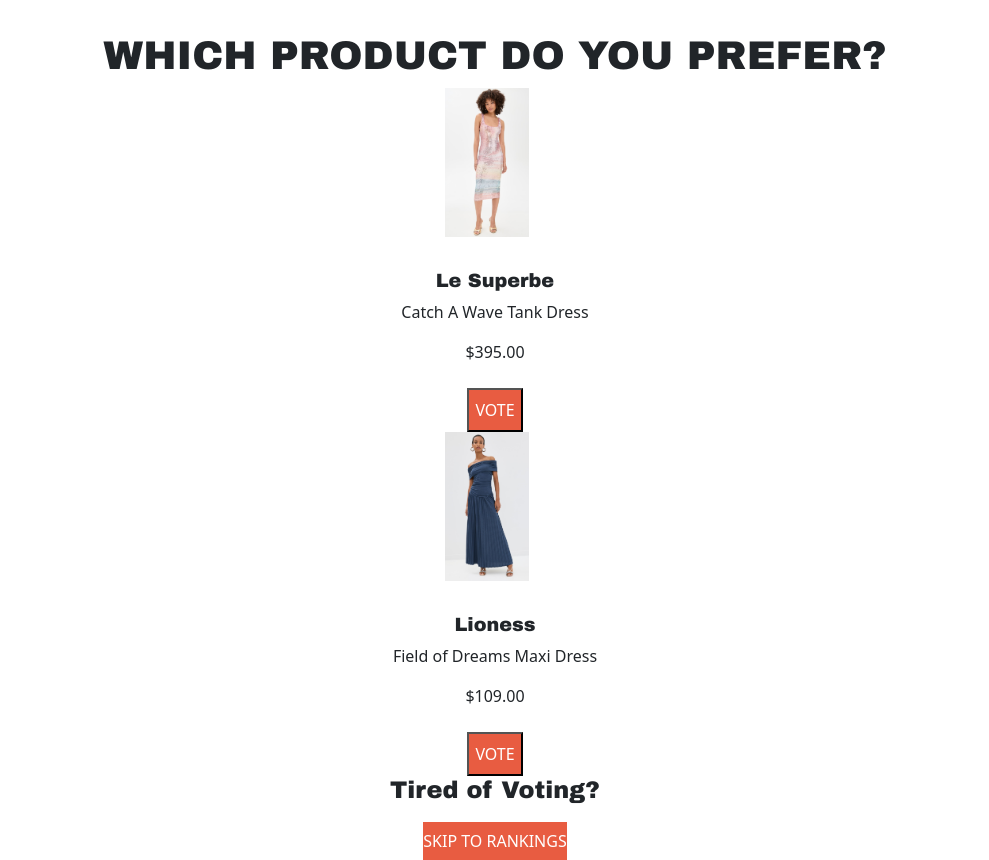
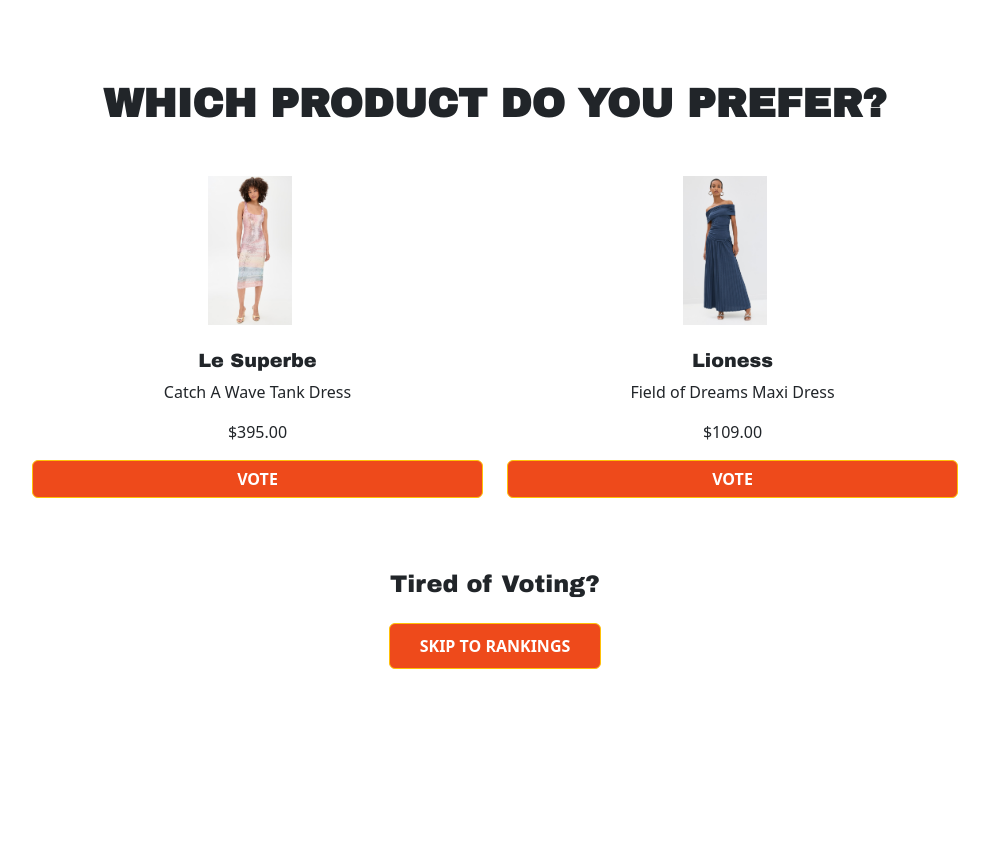
Before and after one commit to Crowdbop-ai/React_website, a React (Vite) app: page /voting in a window 1280 px wide. Shown: the whole page, without its empty margins (145-1134 px from the left). After the commit the page ends 800 px from the top, so only its background shows below. Built offline with nearby package versions, Linux system fonts and the light colour scheme.

Commit message:
voting component UI fix for demo

```diff
--- a/src/content/CrowdbopVoting.jsx
+++ b/src/content/CrowdbopVoting.jsx
@@ -1,5 +1,6 @@
 import React, { useState } from "react";
 import { Link } from "react-router-dom";
+import { Button, Container, Row, Col } from "react-bootstrap";
 
 // Import images
 import londonJeans from "../assets/london_jeans.jpg";
@@ -72,56 +73,54 @@
   };
 
   return (
-    <div className="max-w-4xl mx-auto px-4 py-8">
-      <h1 className="text-4xl font-bold text-center mb-12">
+    <Container className="py-5">
+      <h1 className="text-center mb-5" style={{ fontWeight: "bold" }}>
         WHICH PRODUCT DO YOU PREFER?
       </h1>
 
-      <div className="flex justify-center space-x-12 mb-16">
+      <Row className="justify-content-center">
         {currentPair.map((index) => {
           const product = products[index];
           return (
-            <div
-              key={product.id}
-              className="flex flex-col items-center text-center"
-            >
-              <img
-                src={product.image}
-                alt={product.name}
-                className="w-full object-contain mb-4"
-              />
+            <Col md={5} className="mb-4" key={product.id}>
+              <div className="text-center">
+                <img
+                  src={product.image}
+                  alt={product.name}
+                  className="img-fluid mb-3"
+                  style={{ maxHeight: "400px", objectFit: "contain" }}
+                />
+                <h3 className="mt-2 font-weight-bold">{product.brand}</h3>
+                <p>{product.name}</p>
+                <p className="font-weight-bold">${product.price.toFixed(2)}</p>
 
-              <div className="text-center mt-2 mb-4">
-                <h3 className="font-bold">{product.brand}</h3>
-                <p>{product.name}</p>
-                <p className="mt-1">${product.price.toFixed(2)}</p>
+                <Button
+                  variant="warning"
+                  onClick={() => handleVote(product.id)}
+                  className="text-white font-weight-bold text-uppercase"
+                  style={{ backgroundColor: "#EE4A1B", color: "black", width: "100%", fontWeight: "bold"}}
+                  >
+                  Vote
+                </Button>
               </div>
-
-              <button
-                onClick={() => handleVote(product.id)}
-                style={{ backgroundColor: "#E85C41" }}
-                className="text-white px-12 py-2
-                           font-bold uppercase tracking-wider w-full md:w-auto"
-              >
-                VOTE
-              </button>
-            </div>
+            </Col>
           );
         })}
-      </div>
+      </Row>
 
-      <div className="text-center mt-16">
-        <h2 className="text-3xl font-bold mb-4">Tired of Voting?</h2>
-        <Link
-          to="/rankings"
-          style={{ backgroundColor: "#E85C41" }}
-          className="text-white px-12 py-2
-                           font-bold uppercase tracking-wider w-full md:w-auto"
-        >
-          SKIP TO RANKINGS
+      <div className="text-center mt-5">
+        <h2 className="mb-4 font-weight-bold">Tired of Voting?</h2>
+        <Link to="/rankings">
+          <Button
+            variant="warning"
+            className="text-white font-weight-bold text-uppercase"
+            style={{ backgroundColor: "#EE4A1B", color: "black", padding: "10px 30px", fontWeight: "bold"}}
+            >
+            Skip to Rankings
+          </Button>
         </Link>
       </div>
-    </div>
+    </Container>
   );
 };
 
```
